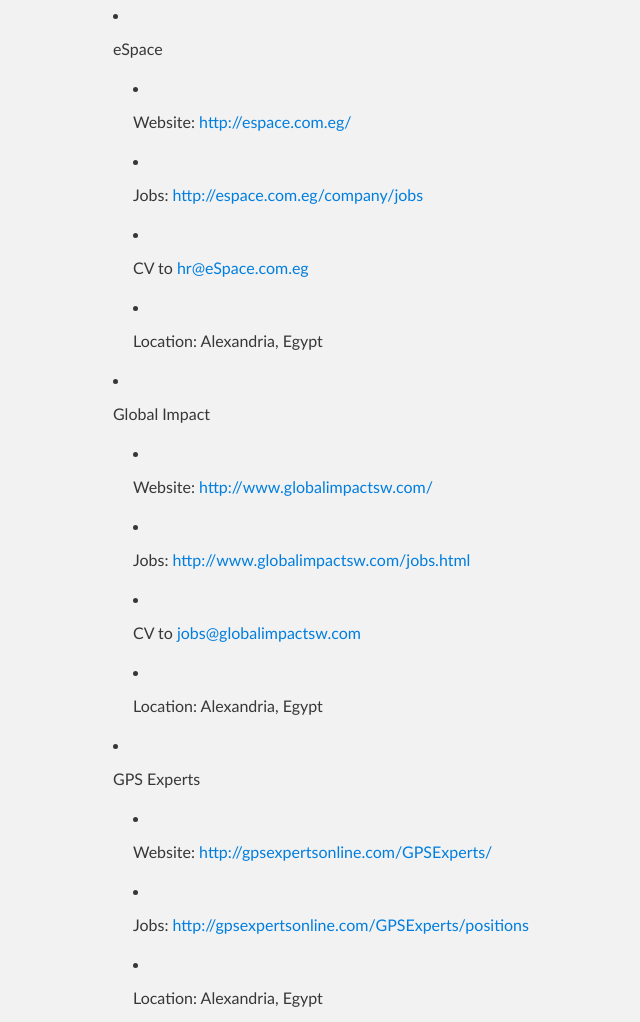
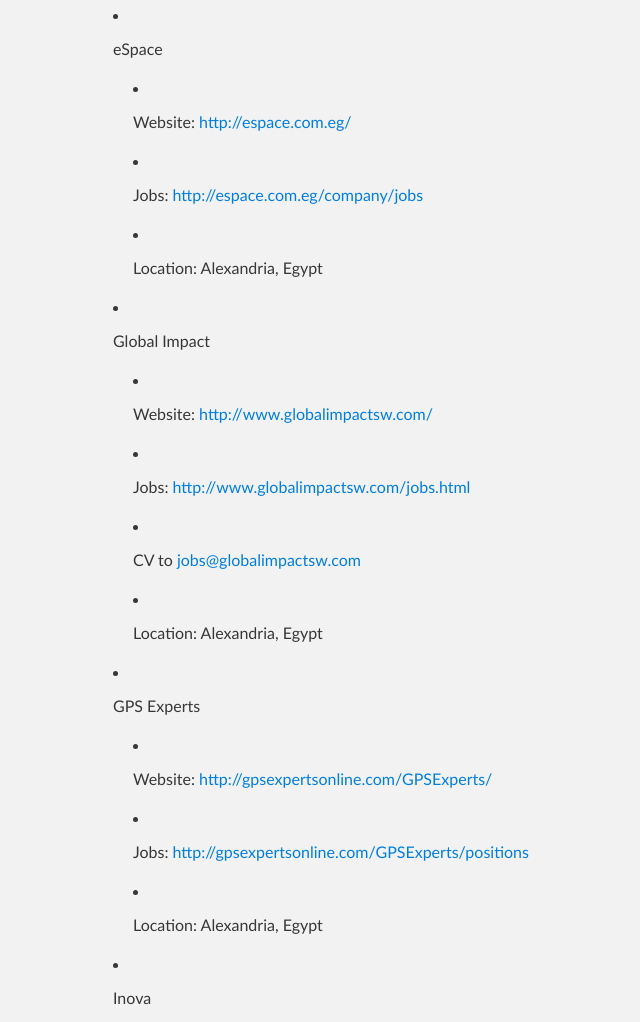
Before and after one commit to abousamra/companies, a plain HTML site: page index.html in a window 1280 px wide. Shown: the part 4074-5096 px from the top of the page, without its empty margins (227-867 px from the left). Drawn offline with Linux system fonts and the light colour scheme.

Commit message:
removing espace email

```diff
--- a/index.html
+++ b/index.html
@@ -222,9 +222,6 @@
   </li>
   <li>
     <p>Jobs: <a href="http://espace.com.eg/company/jobs" target="_blank" rel="nofollow" >http://espace.com.eg/company/jobs</a></p>
-  </li>
-  <li>
-    <p>CV to <a href="">hr@eSpace.com.eg</a></p>
   </li>
   <li>
     <p>Location: Alexandria, Egypt</p>
```
